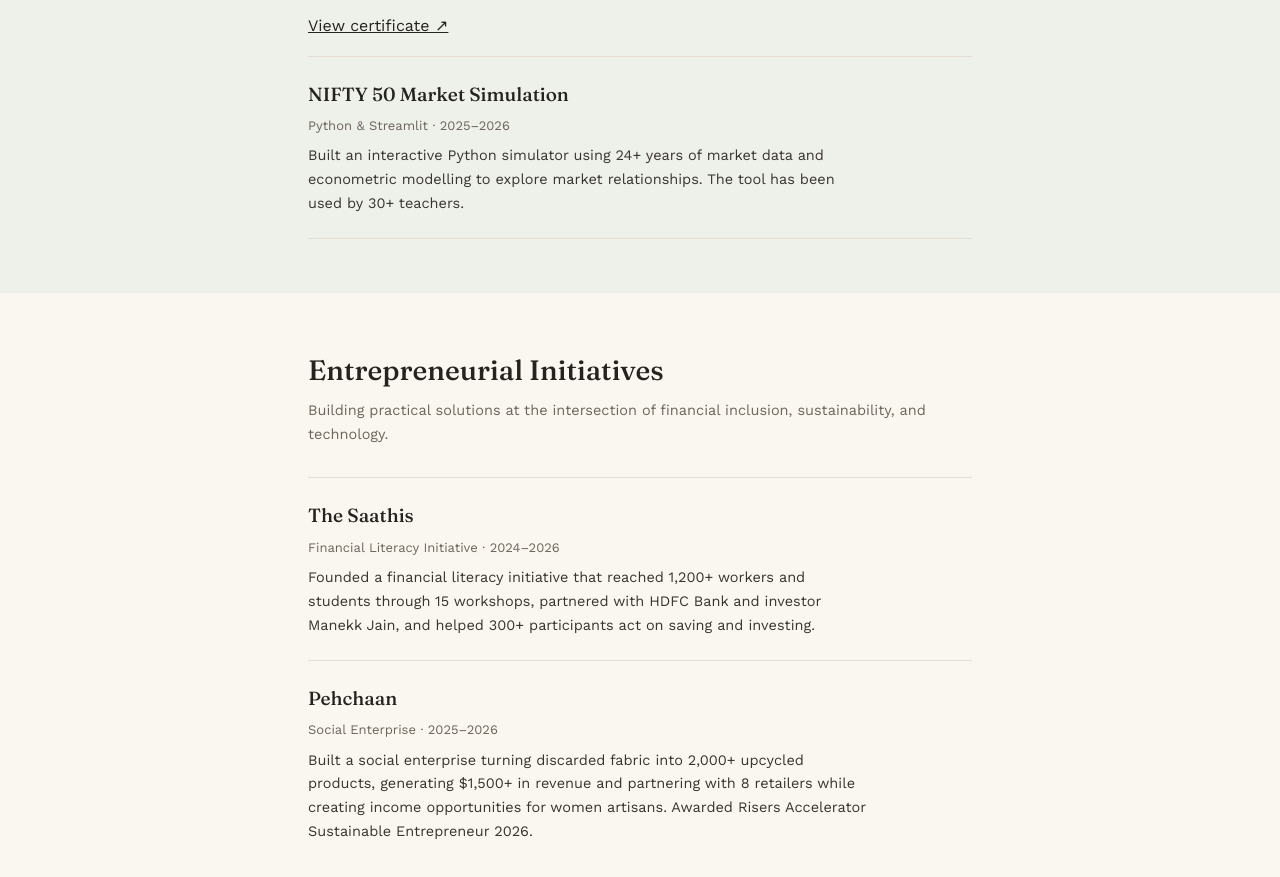
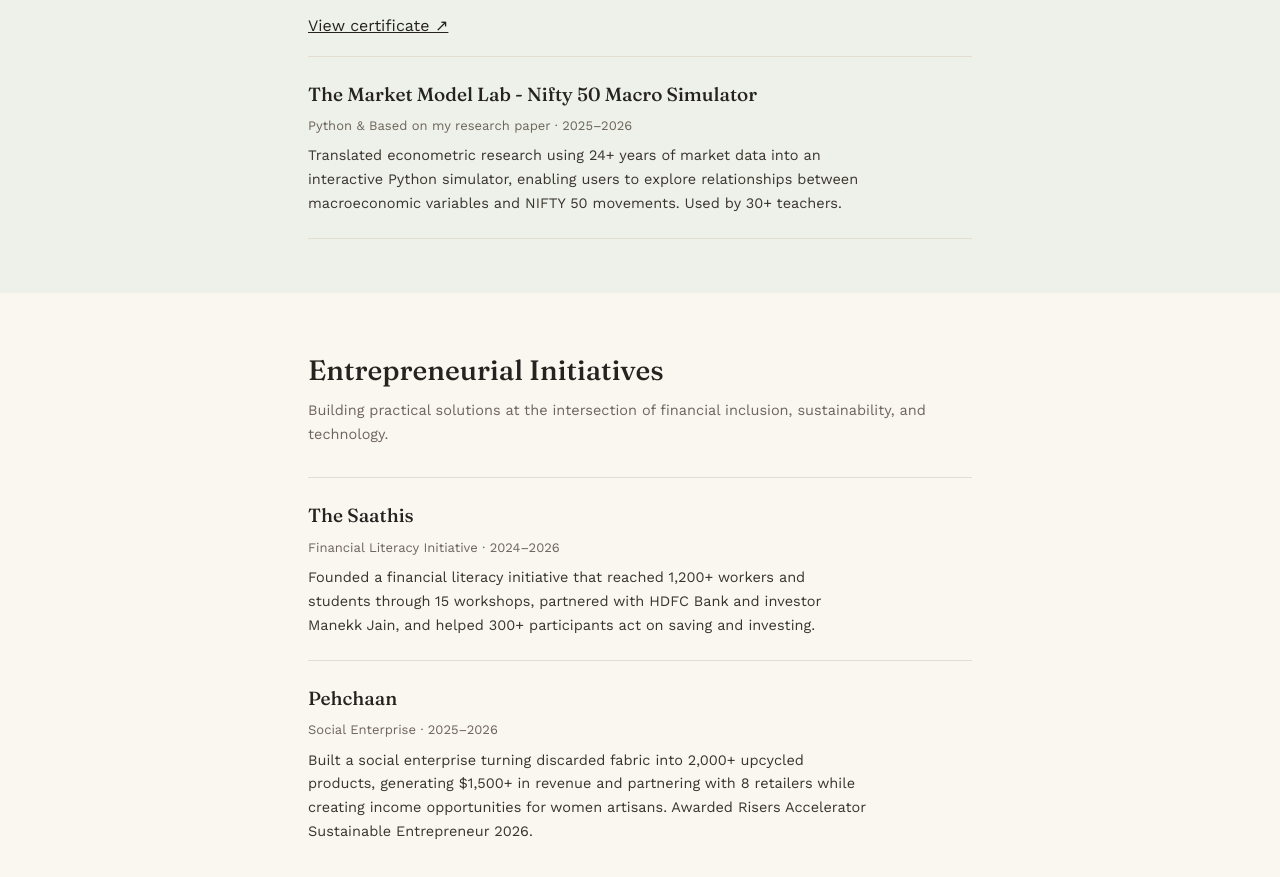
Before and after one commit to themarketmodel/website, a plain HTML site: page index.html in a window 1280 px wide. Shown: the part 1861-2738 px from the top of the page. Drawn offline with nearby package versions, Linux system fonts and the light colour scheme.

Commit message:
Update index.html

```diff
--- a/index.html
+++ b/index.html
@@ -103,12 +103,12 @@
             <p><a href="john-locke-certificate.pdf" target="_blank" rel="noopener">View certificate ↗</a></p>
 
             <a class="entry" href="https://themarketmodel.github.io/lab/" target="_blank" rel="noopener">
-                <h3>NIFTY 50 Market Simulation</h3>
-                <p class="entry-meta">Python &amp; Streamlit · 2025–2026</p>
+                <h3>The Market Model Lab - Nifty 50 Macro Simulator</h3>
+                <p class="entry-meta">Python &amp; Based on my research paper · 2025–2026</p>
                 <p class="entry-desc">
-                    Built an interactive Python simulator using 24+ years of market data and
-                    econometric modelling to explore market relationships. The tool has been
-                    used by 30+ teachers.
+                    Translated econometric research using 24+ years of market data into an
+        interactive Python simulator, enabling users to explore relationships
+        between macroeconomic variables and NIFTY 50 movements. Used by 30+ teachers.
                 </p>
             </a>
 
```
